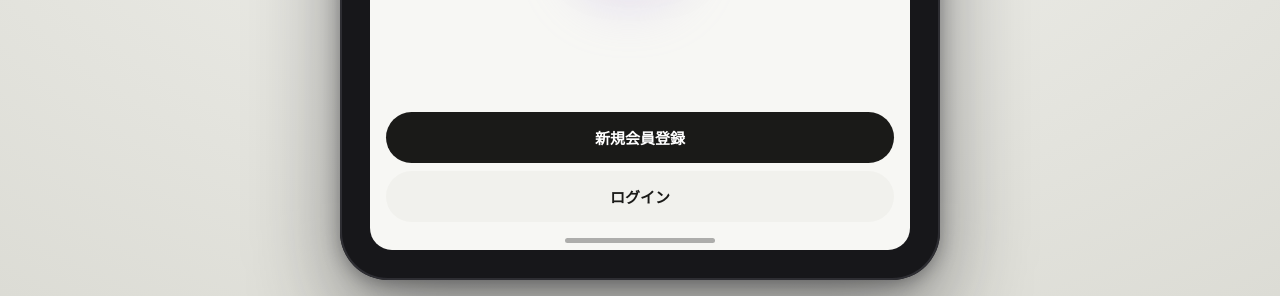
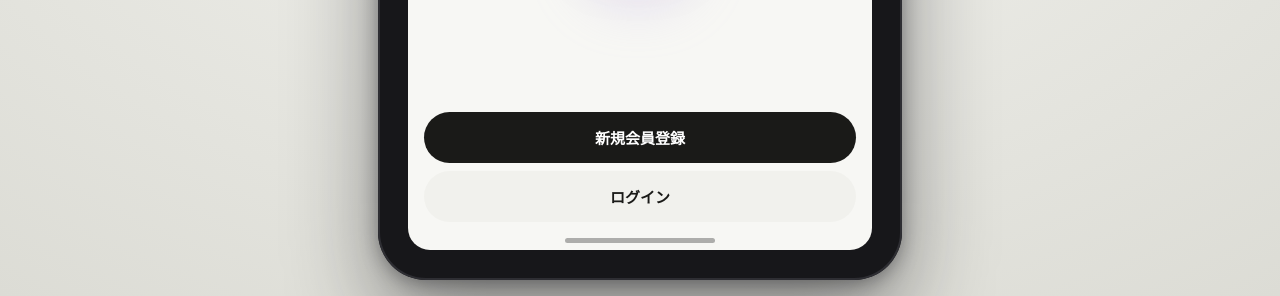
Before and after one commit to kotadori/manabico_UI_demo, a plain HTML site: page index.html in a window 1280 px wide. Shown: the part 504-800 px from the top of the page. Drawn offline with Linux system fonts and the light colour scheme.

Commit message:
Update index.html

```diff
--- a/index.html
+++ b/index.html
@@ -18,7 +18,7 @@
   button{font-family:inherit;color:inherit}
   html,body{margin:0;padding:0}
   body{font-family:-apple-system,BlinkMacSystemFont,"Hiragino Kaku Gothic ProN","Noto Sans JP",sans-serif;background:radial-gradient(1100px 750px at 50% 28%,#f4f4f0,#dbdbd4);color:var(--ink);-webkit-font-smoothing:antialiased;display:flex;align-items:center;justify-content:center;min-height:100dvh}
-  #device{position:relative;width:min(600px,97vw);height:min(96dvh,880px);background:#17171a;border-radius:48px;padding:30px;box-shadow:0 40px 90px rgba(15,15,20,.45),0 4px 18px rgba(15,15,20,.35),inset 0 0 0 2px #2e2e33;flex:none}
+  #device{position:relative;width:min(600px,97vw,65.4545dvh);aspect-ratio:15/22;height:auto;max-height:min(96dvh,880px);background:#17171a;border-radius:48px;padding:30px;box-shadow:0 40px 90px rgba(15,15,20,.45),0 4px 18px rgba(15,15,20,.35),inset 0 0 0 2px #2e2e33;flex:none}
   #device::before{content:"";position:absolute;top:12px;left:50%;transform:translateX(-50%);width:9px;height:9px;border-radius:50%;background:#3d3d44;box-shadow:inset 0 0 3px #000,0 0 0 2px #101013;z-index:2}
   .sidebtn{position:absolute;background:#2e2e33;border-radius:3px;z-index:1}
   .sidebtn.s1{right:-3.5px;top:140px;width:4px;height:72px}
```
